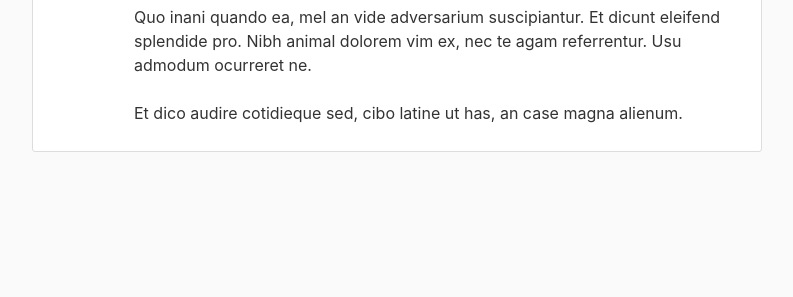
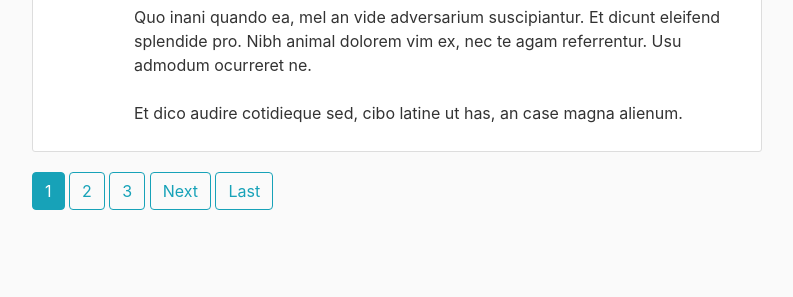
Before and after one commit to coding-fantastic/blog, a Django app: page / in a window 1280 px wide. Shown: the part 503-800 px from the top of the page, without its empty margins (53-846 px from the left). Run offline with Django 3.2, Linux system fonts and the light colour scheme; data comes from the database, SQL or seed files in the repository; some libraries are stand-ins or nearby versions.

Commit message:
pagination buttons at the end of the page

```diff
--- a/blog/templates/blog/home.html
+++ b/blog/templates/blog/home.html
@@ -14,4 +14,26 @@
           </div>
         </article>
     {% endfor %}
+    <!-- handle pagination buttons at the end of the page -->
+    {% if is_paginated %}
+
+    {% if page_obj.has_previous %}
+    <a class="btn btn-outline-info mb-4" href="?page=1">First</a>
+    <a class="btn btn-outline-info mb-4" href="?page={{ page_obj.previous_page_number }}">Previous</a>
+  {% endif %}
+
+  {% for num in page_obj.paginator.page_range %}
+    {% if page_obj.number == num %}
+      <a class="btn btn-info mb-4" href="?page={{ num }}">{{ num }}</a>
+    {% elif num > page_obj.number|add:'-3' and num < page_obj.number|add:'3' %}
+      <a class="btn btn-outline-info mb-4" href="?page={{ num }}">{{ num }}</a>
+    {% endif %}
+  {% endfor %}
+
+  {% if page_obj.has_next %}
+    <a class="btn btn-outline-info mb-4" href="?page={{ page_obj.next_page_number }}">Next</a>
+    <a class="btn btn-outline-info mb-4" href="?page={{ page_obj.paginator.num_pages }}">Last</a>
+  {% endif %}
+
+    {% endif %}
 {% endblock content %}
```
